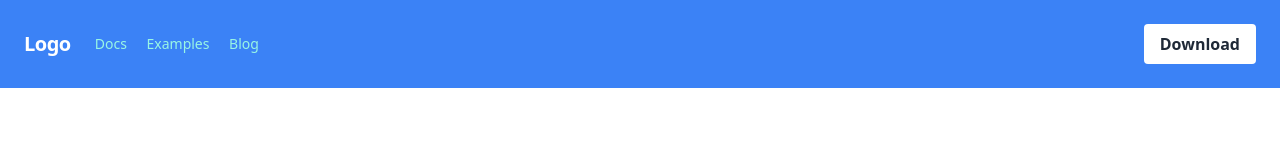
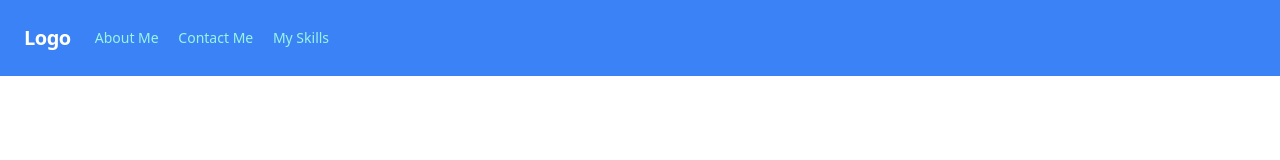
Before and after one commit to ChristopherTsh/CHRTSH528_BCL2401_GroupA_Christopher-Tshoma-CDV05, a website: page index.html in a window 1280 px wide. Drawn offline with nearby package versions, Linux system fonts and the light colour scheme.

Commit message:
"Updated index.html with new navigation bar layout and added script tag, and modified style.css to include new CSS rules for hiding and displaying navbar."

```diff
--- a/index.html
+++ b/index.html
@@ -1,39 +1,52 @@
 <!DOCTYPE html>
 <html lang="en">
   <head>
-    <meta charset="UTF-8">
-    <meta name="viewport" content="width=device-width, initial-scale=1.0">
+    <meta charset="UTF-8" />
+    <meta name="viewport" content="width=device-width, initial-scale=1.0" />
     <title>Document</title>
     <script src="https://cdn.tailwindcss.com"></script>
-    <link rel="stylesheet" href="style.css">
-
+    <link rel="stylesheet" href="style.css" />
+    <script src="./script.js"></script>
   </head>
   <body>
-    <nav class="flex items-center justify-between flex-wrap bg-blue-500 p-6">
+    <nav class="flex items-center justify-between flex-wrap bg-blue-500 p-6" id="navbar">
       <div class="flex items-center flex-no-shrink text-white mr-6">
         <span class="font-semibold text-xl tracking-tight">Logo</span>
       </div>
       <div class="block lg:hidden">
-          <button class="flex items-center px-3 py-2 border rounded text-teal-200 border-teal-400 hover:text-white hover:border-white">
-            <svg class="fill-current h-3 w-3" viewBox="0 0 20 20" xmlns="http://www.w3.org/2000/svg"><title>Menu</title><path d="M0 3h20v2H0V3zm0 6h20v2H0V9zm0 6h20v2H0v-2z"/></svg>
+        <button
+          class="flex items-center px-3 py-2 border rounded text-teal-200 border-teal-400 hover:text-white hover:border-white"
+        >
+          <svg
+            class="fill-current h-3 w-3"
+            viewBox="0 0 20 20"
+            xmlns="http://www.w3.org/2000/svg"
+          >
+            <title>Menu</title>
+            <path d="M0 3h20v2H0V3zm0 6h20v2H0V9zm0 6h20v2H0v-2z" />
+          </svg>
         </button>
       </div>
       <div class="w-full block flex-grow lg:flex lg:items-center lg:w-auto">
         <div class="text-sm lg:flex-grow">
-            <a href="#responsive-header" class="block mt-4 lg:inline-block lg:mt-0 text-teal-200 hover:text-white mr-4">
-              Docs
+          <a
+            href="#responsive-header"
+            class="block mt-4 lg:inline-block lg:mt-0 text-teal-200 hover:text-white mr-4"
+          >
+            About Me
           </a>
-            <a href="#responsive-header" class="block mt-4 lg:inline-block lg:mt-0 text-teal-200 hover:text-white mr-4">
-              Examples
+          <a
+            href="#responsive-header"
+            class="block mt-4 lg:inline-block lg:mt-0 text-teal-200 hover:text-white mr-4"
+          >
+            Contact Me
           </a>
-            <a href="#responsive-header" class="block mt-4 lg:inline-block lg:mt-0 text-teal-200 hover:text-white">
-              Blog
+          <a
+            href="#responsive-header"
+            class="block mt-4 lg:inline-block lg:mt-0 text-teal-200 hover:text-white"
+          >
+            My Skills
           </a>
-          </div>
-          <div>
-            <button class="bg-white hover:bg-gray-100 text-gray-800 font-semibold py-2 px-4 rounded">
-              Download
-            </button>
         </div>
       </div>
     </nav>
--- /dev/null
+++ b/script.js
@@ -0,0 +1,6 @@
+const hamburgerButton = document.querySelector('.block.lg\\:hidden button');
+const navbar = document.querySelector('#navbar');
+
+hamburgerButton.addEventListener('click', () => {
+  navbar.classList.toggle('hidden');
+});
--- a/style.css
+++ b/style.css
@@ -1,3 +1,13 @@
 @tailwind base;
 @tailwind components;
 @tailwind utilities;
+
+.hidden {
+    display: none;
+  }
+
+  @media (min-width: 1024px) {
+    #navbar.hidden {
+      display: flex;
+    }
+  }
```
Lines whose indentation alone changed are shown as unchanged.
